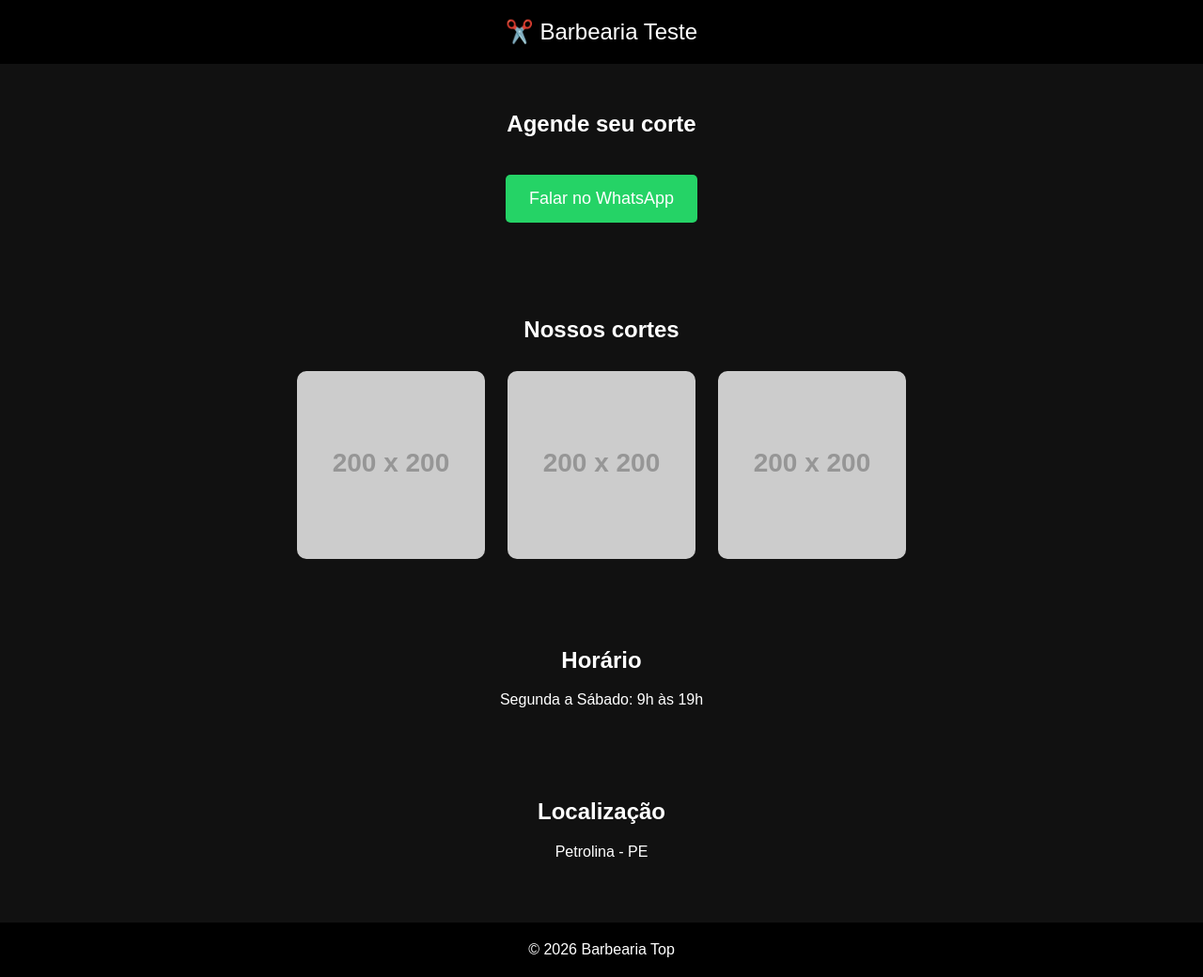
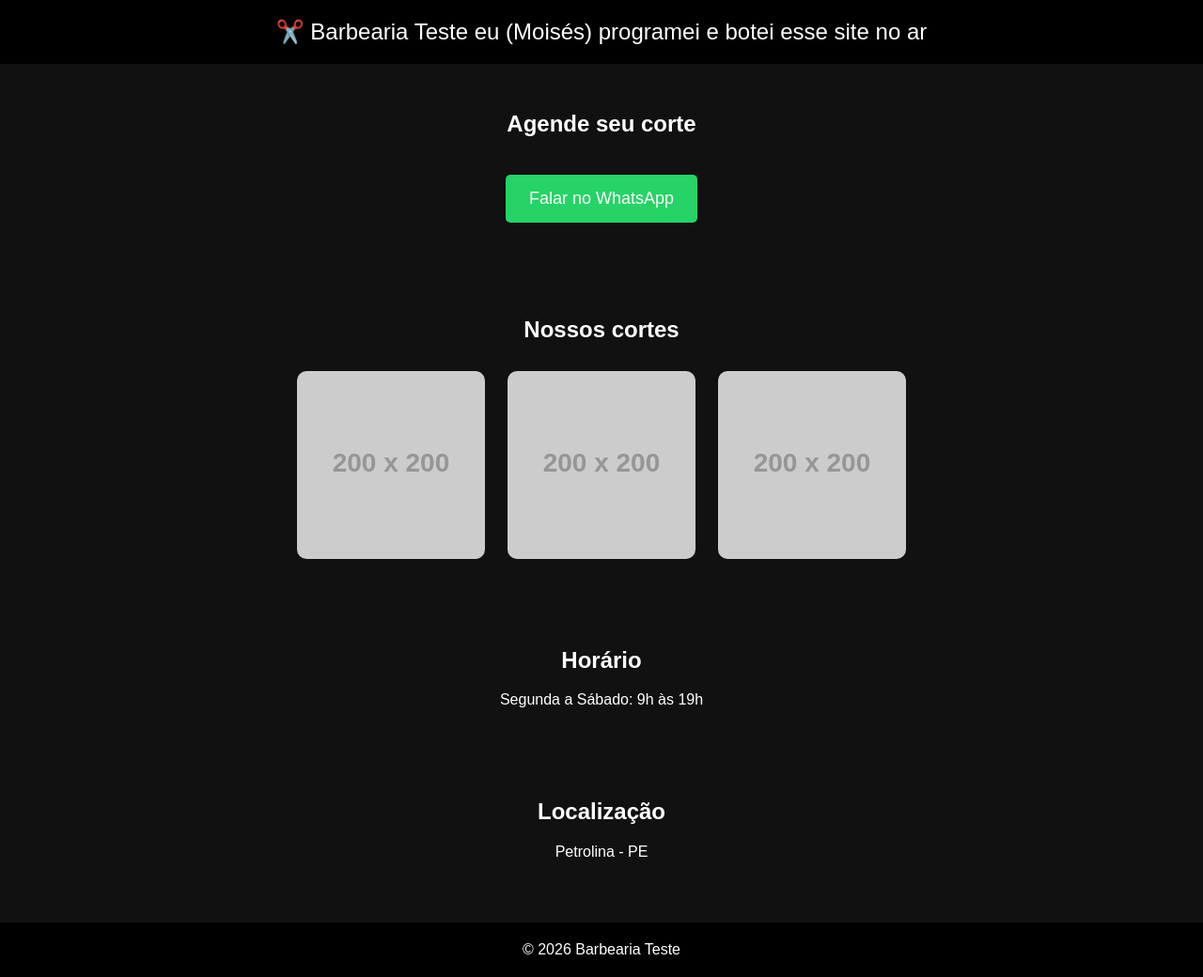
Before and after one commit to MOISES491/meu-site, a plain HTML site: page index.html in a window 1280 px wide. Shown: the whole page at 94% size. Drawn offline with Linux system fonts and the light colour scheme; placeholder pictures from the web are drawn by us.

Commit message:
Update index.html

```diff
--- a/index.html
+++ b/index.html
@@ -51,7 +51,7 @@
 <body>
 
 <header>
-  ✂️ Barbearia Teste
+  ✂️ Barbearia Teste eu (Moisés) programei e botei esse site no ar
 </header>
 
 <div class="section">
@@ -81,7 +81,7 @@
 </div>
 
 <footer>
-  © 2026 Barbearia Top
+  © 2026 Barbearia Teste
 </footer>
 
 </body>
```
